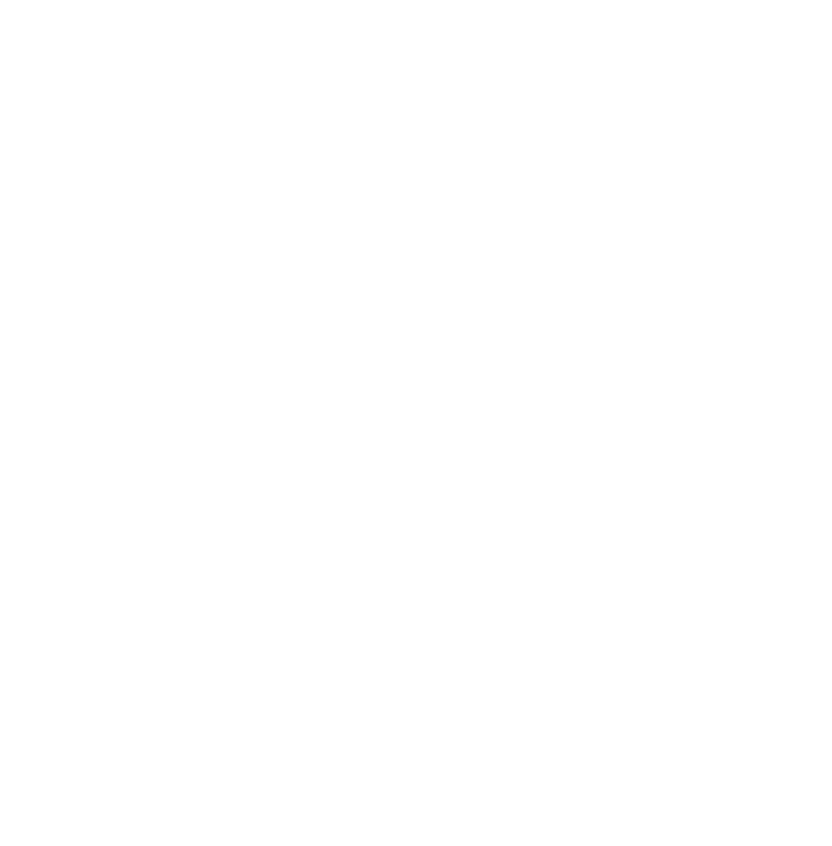
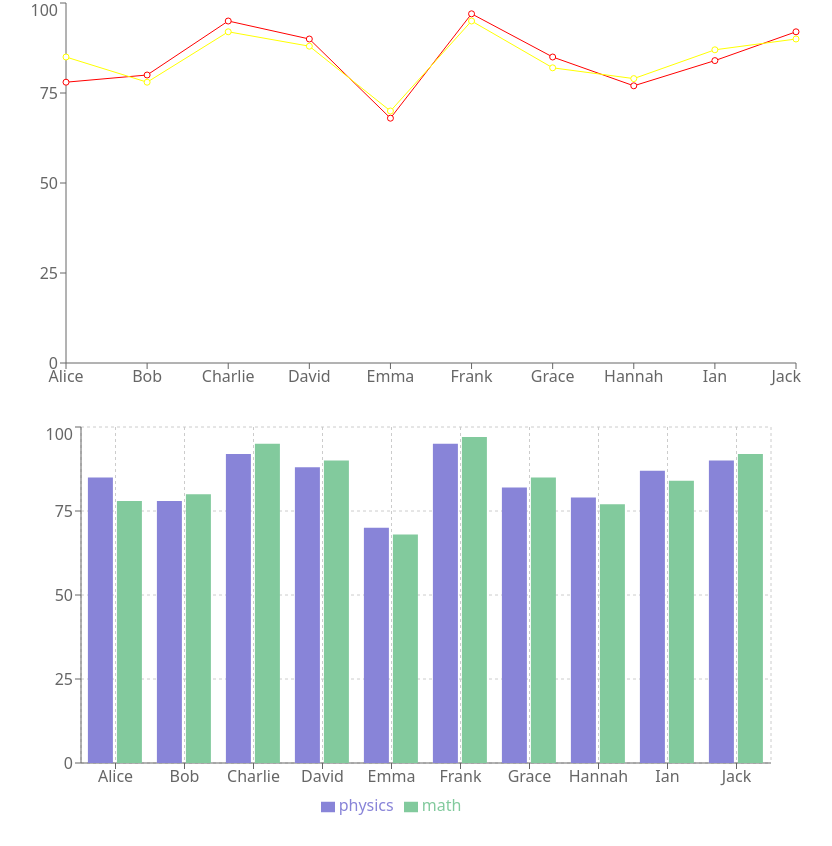
Before and after one commit to niladhikari/prices-options, a React (Vite) app: page / in a window 1280 px wide. Shown: the part 706-1552 px from the top of the page, without its empty margins (23-855 px from the left). Before the commit the page ends 800 px from the top, so only its background shows below. Built offline with nearby package versions, Linux system fonts and the light colour scheme.

Commit message:
add the line and bar chart and display it

```diff
--- a/package.json
+++ b/package.json
@@ -13,7 +13,8 @@
     "prop-types": "^15.8.1",
     "react": "^18.2.0",
     "react-dom": "^18.2.0",
-    "react-icons": "^4.11.0"
+    "react-icons": "^4.11.0",
+    "recharts": "^2.8.0"
   },
   "devDependencies": {
     "@types/react": "^18.2.15",
--- a/src/App.jsx
+++ b/src/App.jsx
@@ -1,5 +1,8 @@
+
 
 import './App.css'
+import BarCart from './Conponents/BarChart/BarCart'
+import LineChart from './Conponents/LineChart/LineChart'
 import Navbar from './Conponents/Navbar/Navbar'
 import PriceOptions from './Conponents/PriceOptions/PriceOptions'
 // import DaisyNav from './Conponents/DaisyNav/DaisyNav'
@@ -11,7 +14,8 @@
       <Navbar></Navbar>
       {/* <h1>Vite + React</h1> */}
       <PriceOptions></PriceOptions>
-
+      <LineChart></LineChart>
+      <BarCart></BarCart>
     </>
   )
 }
--- /dev/null
+++ b/src/Conponents/BarChart/BarCart.jsx
@@ -0,0 +1,51 @@
+import {
+  BarChart,
+  Bar,
+  XAxis,
+  YAxis,
+  CartesianGrid,
+  Tooltip,
+  Legend,
+  LabelList,
+} from "recharts";
+// Cell, XAxis, YAxis, CartesianGrid, Tooltip, Legend,
+const BarCart = () => {
+  const subjectMarksData = [
+    { id: 1, name: "Alice", physics: 85, chemistry: 90, math: 78 },
+    { id: 2, name: "Bob", physics: 78, chemistry: 85, math: 80 },
+    { id: 3, name: "Charlie", physics: 92, chemistry: 88, math: 95 },
+    { id: 4, name: "David", physics: 88, chemistry: 84, math: 90 },
+    { id: 5, name: "Emma", physics: 70, chemistry: 75, math: 68 },
+    { id: 6, name: "Frank", physics: 95, chemistry: 91, math: 97 },
+    { id: 7, name: "Grace", physics: 82, chemistry: 78, math: 85 },
+    { id: 8, name: "Hannah", physics: 79, chemistry: 83, math: 77 },
+    { id: 9, name: "Ian", physics: 87, chemistry: 89, math: 84 },
+    { id: 10, name: "Jack", physics: 90, chemistry: 88, math: 92 },
+  ];
+  return (
+    <div className="m-6">
+      <BarChart
+        width={800}
+        height={400}
+        data={subjectMarksData}
+        margin={{
+          top: 5,
+          right: 30,
+          left: 20,
+          bottom: 5,
+        }}
+      >
+        <CartesianGrid strokeDasharray="3 3" />
+        <XAxis dataKey="name" />
+        <YAxis />
+        <Tooltip />
+        <Legend />
+        <Bar dataKey="physics" fill="#8884d8" minPointSize={5}>
+        </Bar>
+        <Bar dataKey="math" fill="#82ca9d" minPointSize={10} />
+      </BarChart>
+    </div>
+  );
+};
+
+export default BarCart;
--- /dev/null
+++ b/src/Conponents/LineChart/LineChart.jsx
@@ -0,0 +1,28 @@
+import { LineChart as LChart, Line, XAxis, YAxis } from "recharts";
+
+const LineChart = () => {
+  const subjectMarksData = [
+    { id: 1, name: "Alice", physics: 85, chemistry: 90, math: 78 },
+    { id: 2, name: "Bob", physics: 78, chemistry: 85, math: 80 },
+    { id: 3, name: "Charlie", physics: 92, chemistry: 88, math: 95 },
+    { id: 4, name: "David", physics: 88, chemistry: 84, math: 90 },
+    { id: 5, name: "Emma", physics: 70, chemistry: 75, math: 68 },
+    { id: 6, name: "Frank", physics: 95, chemistry: 91, math: 97 },
+    { id: 7, name: "Grace", physics: 82, chemistry: 78, math: 85 },
+    { id: 8, name: "Hannah", physics: 79, chemistry: 83, math: 77 },
+    { id: 9, name: "Ian", physics: 87, chemistry: 89, math: 84 },
+    { id: 10, name: "Jack", physics: 90, chemistry: 88, math: 92 },
+  ];
+  return (
+    <div className="ml-6 ">
+      <LChart width={800} height={400} data={subjectMarksData}>
+        <XAxis dataKey="name" />
+        <YAxis></YAxis>
+        <Line dataKey="math" stroke="red"></Line>
+        <Line dataKey="physics" stroke="yellow"></Line>
+      </LChart>
+    </div>
+  );
+};
+
+export default LineChart;
```
Also changed, not shown: 1 other file (tests, documents, lock files or other folders).
